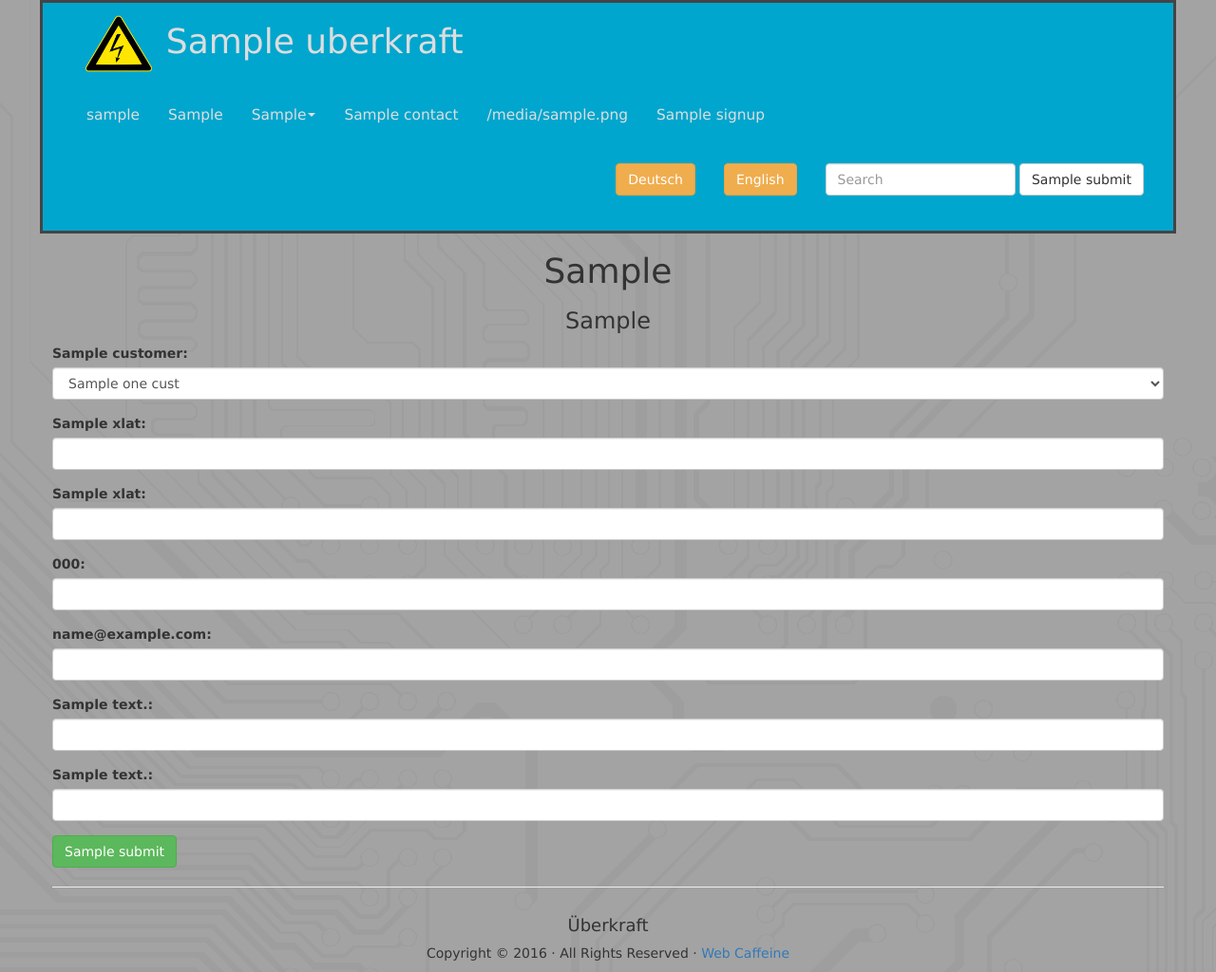
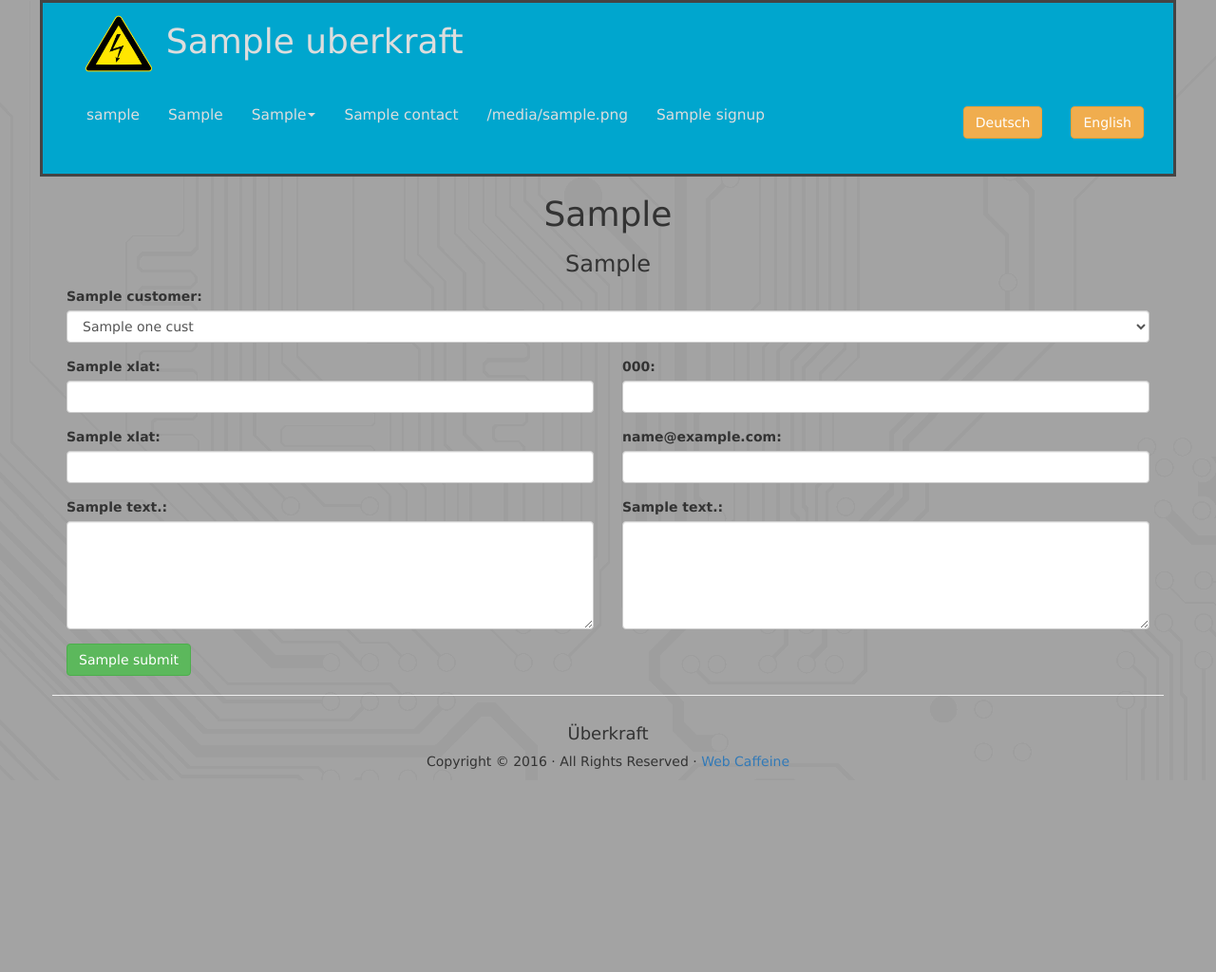
Before and after one commit to tsanders30004/uberkraft, a Flask app: template templates/rma.html in a window 1280 px wide. Shown: the whole page at 95% size. After the commit the page ends 810 px from the top, so only its background shows below. Run offline with Flask 2, Linux system fonts and the light colour scheme; the template is opened without the code that fills it: most values are stand-ins (such as "Sample title", 1, 10 or a date in 2020); parts of the project's set-up code (start-up, migrations or seed data) failed here and were passed over.

Commit message:
17 Aug 2016:  No know issues.

```diff
--- a/server.py
+++ b/server.py
@@ -126,7 +126,7 @@ def en():
     sql1= "select key, " + lang + " from xlat"
     # print sql1
     qry1 = db.query(sql1)
-    # print(dict(qry1.namedresult()))
+    print(dict(qry1.namedresult()))
     session['xlat'] = dict(qry1.namedresult())
 
     # try:
@@ -176,8 +176,6 @@ def de():
         return render_template('main.html', title='Uberkraft', xlat=dict(qry1.namedresult()))
 
 
-
-
 @app.route('/login')
 def login():
     show_debug_info('/login')
@@ -188,6 +186,14 @@ def login():
 
     session['userid'] = ''
     return render_template('login.html', title='Login', xlat=session['xlat'])
+
+# @app.route('/about')
+# def about():
+#     show_debug_info('/about')
+#
+#     session['last_page'] = {"page" : "about.html", "title" : "About"}
+#
+#     return render_template('about.html', title='About', xlat=session['xlat'])
 
 @app.route('/contact')
 def contact():
--- a/static/chirp.css
+++ b/static/chirp.css
@@ -167,6 +167,13 @@ td {
      padding: 1em;
      background-color: #CCCCCC;
 }
+.root_cause_radio {
+     background-color: white;
+     border-color: #252525;
+}
+.contact_form_label {
+     font-weight: 600;
+}
 /*#dropdown_background, dropdown_background:hover {
      background-color: rgb(0, 103, 207);
      border: 1px solid white;
--- a/templates/layout.html
+++ b/templates/layout.html
@@ -51,12 +51,12 @@
                          </ul>
 
                          <div id="lang" class="navbar-form navbar-right">
-                              <form class="navbar-form navbar-right" role="search" action="/search" method="POST">
+                              <!-- <form class="navbar-form navbar-right" role="search" action="/search" method="POST">
                                    <div class="form-group">
                                         <input type="text" class="form-control" placeholder="Search" name="search_str" required>
                                    </div>
                                    <button type="submit" class="btn btn-default">{{xlat.submit}}</button>
-                              </form>
+                              </form> -->
 
                               <form class="navbar-form navbar-right" action="/en" method="POST"><button class="btn btn-warning" type="submit">English</button></form>
                               <form class="navbar-form navbar-right" action="/de" method="POST"><button class="btn btn-warning" type="submit">Deutsch</button></form>
--- a/templates/login.html
+++ b/templates/login.html
@@ -2,17 +2,17 @@
 {% block body %}
 <br><br><br>
 <div class="row">
-     <div class="col-xs-4">
+     <div class="col-md-3">
           <p>&nbsp;</p>
      </div>
-     <div class="col-xs-4">
+     <div class="col-md-6">
           <form class="login_box" action="/check_pw" method="POST">
                <div class="row" style="padding-bottom: 1em;"><div class="col-xs-4"><label>{{xlat.userid}}</label></div><div class="col-xs-8"><input type="text" name="userid" required></div></div>
                <div class="row" style="padding-bottom: 1em;"><div class="col-xs-4"><label>{{xlat.password}}</label></div><div class="col-xs-8"><input type="password" name="password" required></div></div>
                <div class="row" style="padding-bottom: 1em;"><div class="col-xs-4"><button type="submit" class="btn btn-warning">{{xlat.login}}</button></div><div class="col-xs-8"><p>&nbsp;</p></div></div>
           </form>
      </div>
-     <div class="col-xs-4">
+     <div class="col-md-3">
 <p>&nbsp;</p>
      </div>
 </div>
--- a/templates/rma.html
+++ b/templates/rma.html
@@ -2,11 +2,9 @@
 {% block body %}
 <h1 class="center">{{xlat.rma_create}}</h1>
 <h3 class="center">{{xlat.rma_enter_data}}</h3>
-
+<form action="/process_rma" method="POST">
      <div class="row">
-
-     <form action="/process_rma" method="POST">
-
+          <div class="col-md-12">
                <div class="form-group"><label for="rcust_num">{{xlat.customer}}:</label>
                     <select class="form-control"  name="customer">
                          {% for one_cust in clist %}
@@ -14,19 +12,30 @@
                          {% endfor %}
                     </select>
                </div>
-
-
-          <!-- <div class="form-group"><label for="customer">    {{xlat.customer}}:</label><input type="text"         class="form-control" name="customer" required>   </div> -->
-          <div class="form-group"><label for="fname">       {{xlat.name_last}}:</label><input type="text"         class="form-control" name="fname" required>      </div>
-          <div class="form-group"><label for="lname">       {{xlat.name_first}}:</label><input type="text"         class="form-control" name="lname" required>      </div>
-          <div class="form-group"><label for="phone">       {{xlat.phone}}:</label><input type="tel"         class="form-control" name="phone" required>      </div>
-          <div class="form-group"><label for="email">       {{xlat.email}}:</label><input type="email"        class="form-control" name="email" required>      </div>
-          <!-- <div class="form-group"><label for="serial_no">   {{xlat.serial_num_numeric}}:</label><input type="number"         class="form-control" name="sn" required>  </div> -->
-          <div class="form-group"><label for="issue">       {{xlat.prob_desc}}:</label><input type="text"     class="form-control" name="prob" required>      </div>
-          <div class="form-group"><label for="notes">       {{xlat.notes}}:</label><input type="text"     class="form-control" name="notes">      </div>
-
-          <button type="submit" class="btn btn-success">    {{xlat.submit}}</button>
+          </div>
+     </div>
+     <div class="row">
+          <div class="col-md-6">
+               <div class="form-group"><label for="fname">{{xlat.name_last}}:</label><input type="text" class="form-control" name="fname" required></div>
+               <div class="form-group"><label for="lname">{{xlat.name_first}}:</label><input type="text" class="form-control" name="lname" required></div>
+          </div>
+          <div class="col-md-6">
+               <div class="form-group"><label for="phone">{{xlat.phone}}:</label><input type="tel" class="form-control" name="phone" required></div>
+               <div class="form-group"><label for="email">{{xlat.email}}:</label><input type="email" class="form-control" name="email" required></div>
+          </div>
+     </div>
+     <div class="row">
+          <div class="col-md-6">
+               <div class="form-group"><label for="issue">{{xlat.prob_desc}}:</label><textarea rows="5" class="form-control" name="prob" required></textarea></div>
+          </div>
+          <div class="col-md-6">
+               <div class="form-group"><label for="notes">{{xlat.notes}}:</label><textarea rows="5" class="form-control" name="notes"></textarea></div>
+          </div>
+     </div>
+     <div class="row">
+          <div class="col-md-12">
+               <button type="submit" class="btn btn-success">{{xlat.submit}}</button>
+          </div>
+     </div>
 </form>
-
-</div>
 {% endblock %}
```
Also changed, not shown: templates/analysis.html (+9 -4 lines), templates/contact.html (+17 -1 lines), templates/signup.html (+5 -4 lines). Lines whose indentation alone changed are shown as unchanged.
